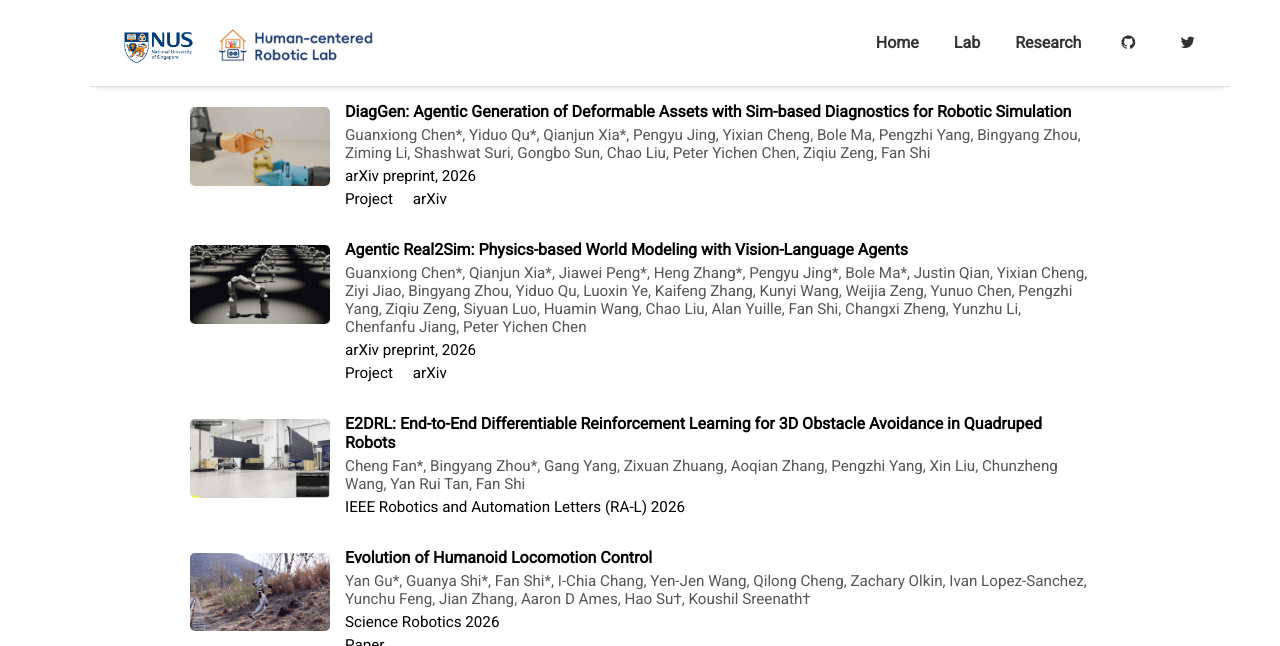
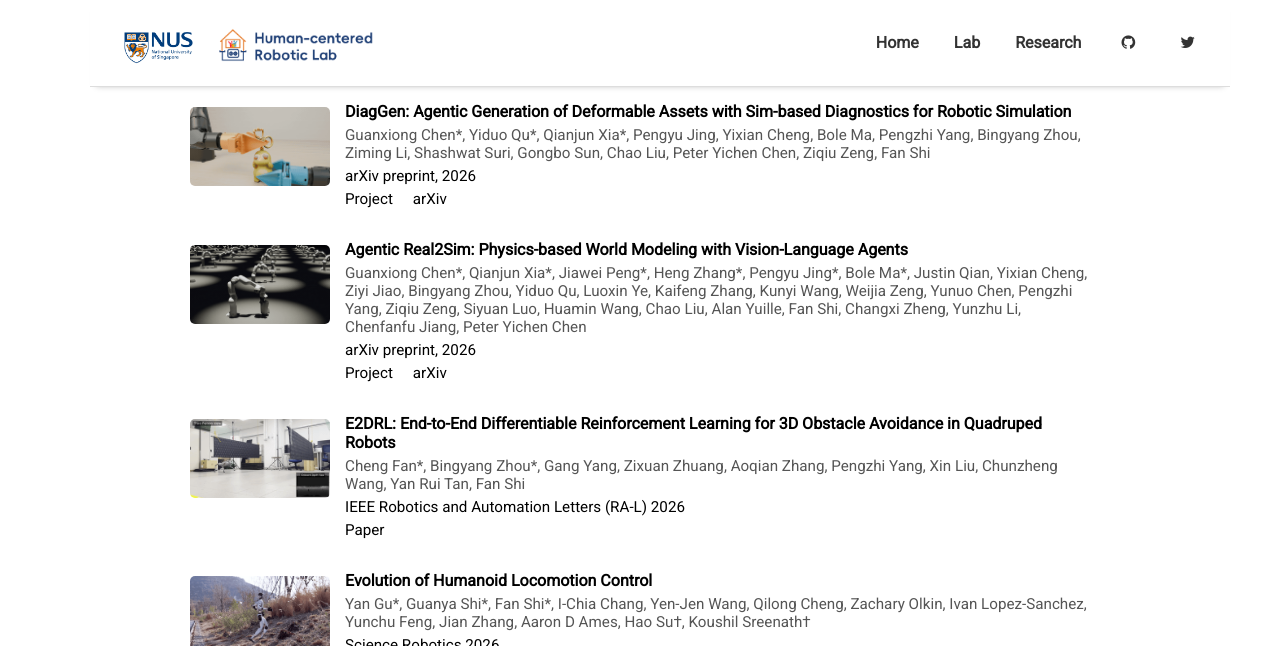
Before and after one commit to NUS-HcRL/nus-hcrl.github.io, a Jekyll site: the page built from pages/research.md, in a window 1280 px wide and 900 px high, cut to the strip 0-646 px from the top of the window. Built offline with Jekyll 4.4.1, drawn with Linux system fonts in a browser that asks for light colours; nearby versions of some CDN libraries.

Commit message:
Add publication link for E2DRL research
Added a link to the publication paper for E2DRL.

```diff
--- a/pages/research.md
+++ b/pages/research.md
@@ -40,6 +40,9 @@ permalink: /research
             <div class="publication-title">E2DRL: End-to-End Differentiable Reinforcement Learning for 3D Obstacle Avoidance in Quadruped Robots</div>
             <div class="publication-authors">Cheng Fan*, Bingyang Zhou*, Gang Yang, Zixuan Zhuang, Aoqian Zhang, Pengzhi Yang, Xin Liu, Chunzheng Wang, Yan Rui Tan, Fan Shi</div>
             <div class="publication-venue">IEEE Robotics and Automation Letters (RA-L) 2026</div>
+            <div class="publication-links">
+                <a href="https://arxiv.org/abs/2610.19627" class="publication-link">Paper</a>
+            </div>
         </div>
     </div>
 <div class="publication-card">
```
